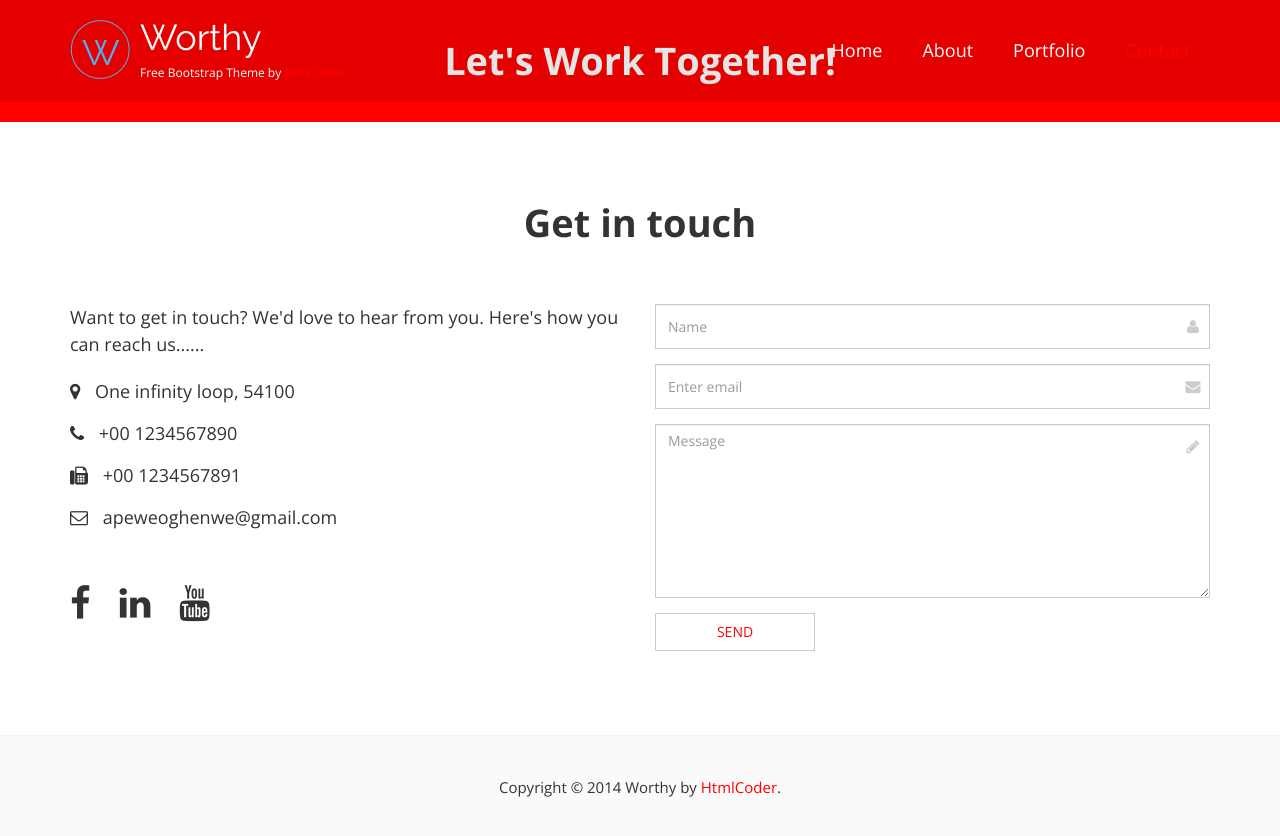
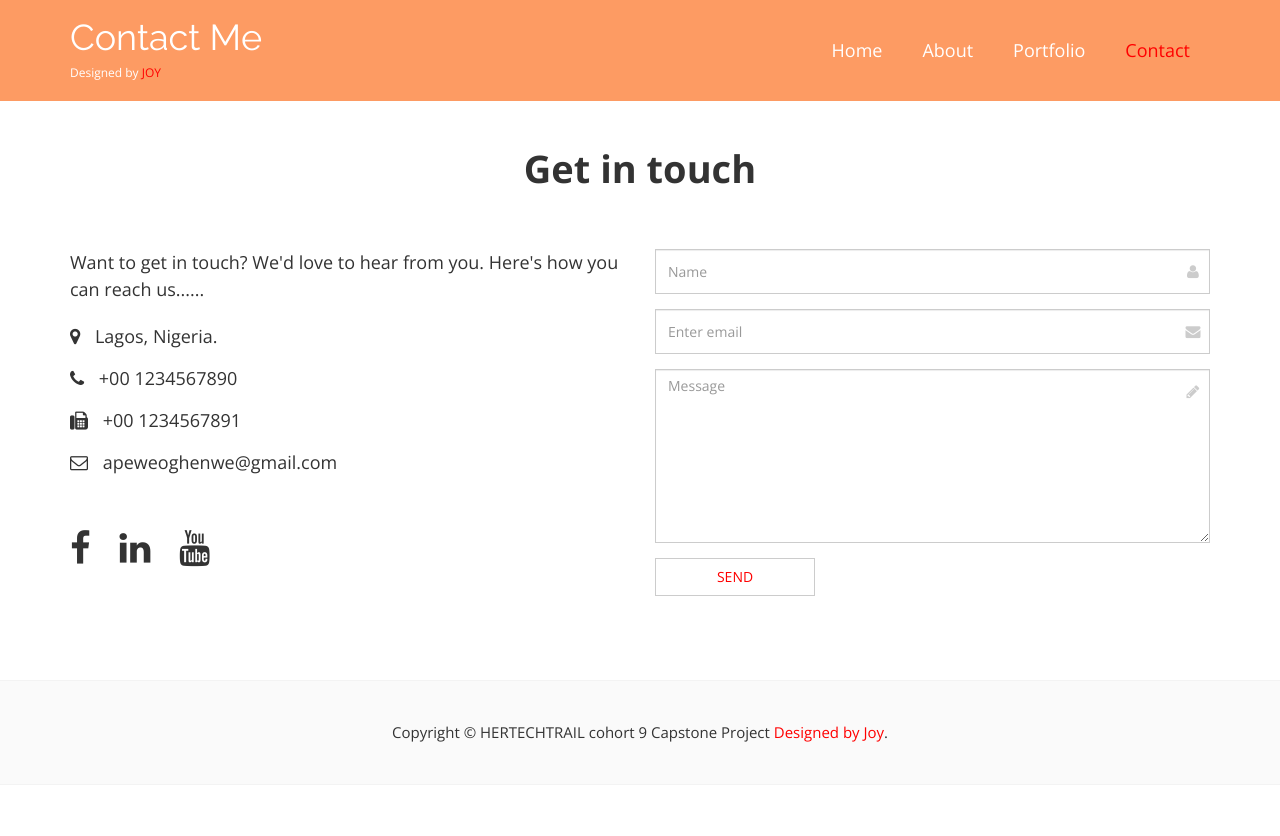
Before and after one commit to Joy-pearl2/Joy-s_portfolio, a plain HTML site: page contact.html in a window 1280 px wide. After the commit the page ends 800 px from the top, so only its background shows below. Drawn offline with nearby package versions, Linux system fonts and the light colour scheme.

Commit message:
modify about contact style.css portfolio.html

```diff
--- a/contact.html
+++ b/contact.html
@@ -5,7 +5,7 @@
   <!--<![endif]-->
   <head>
     <meta charset="utf-8" />
-    <title>Worthy | Free Powerful Theme by HtmlCoder</title>
+    <title>Joy's Portfolio</title>
     <meta
       name="description"
       content="Worthy a Bootstrap-based, Responsive HTML5 Template"
@@ -61,18 +61,18 @@
             <!-- ================ -->
             <div class="header-left clearfix">
               <!-- logo -->
-              <div class="logo smooth-scroll">
+              <!-- <div class="logo smooth-scroll">
                 <a href="#banner"
                   ><img id="logo" src="images/logo.png" alt="Worthy"
                 /></a>
-              </div>
+              </div> -->
 
               <!-- name-and-slogan -->
               <div class="site-name-and-slogan smooth-scroll">
-                <div class="site-name"><a href="#banner">Worthy</a></div>
+                <div class="site-name"><a href="#banner">Contact Me</a></div>
                 <div class="site-slogan">
-                  Free Bootstrap Theme by
-                  <a target="_blank" href="http://htmlcoder.me">HtmlCoder</a>
+                  Designed by
+                  <a target="_blank" href="http://htmlcoder.me">JOY</a>
                 </div>
               </div>
             </div>
@@ -132,7 +132,7 @@
 
     <!-- section start -->
     <!-- ================ -->
-    <div class="default-bg space blue">
+    <!-- <div class="default-bg space">
       <div class="container">
         <div class="row">
           <div class="col-md-8 col-md-offset-2">
@@ -140,10 +140,11 @@
           </div>
         </div>
       </div>
-    </div>
+    </div> -->
     <!-- section end -->
-
-
+  </br>
+</br>
+</br>
     <!-- footer start -->
     <!-- ================ -->
     <footer id="footer">
@@ -162,8 +163,7 @@
                 </p>
                 <ul class="list-icons">
                   <li>
-                    <i class="fa fa-map-marker pr-10"></i> One infinity loop,
-                    54100
+                    <i class="fa fa-map-marker pr-10"></i> Lagos, Nigeria.
                   </li>
                   <li><i class="fa fa-phone pr-10"></i> +00 1234567890</li>
                   <li><i class="fa fa-fax pr-10"></i> +00 1234567891</li>
@@ -245,8 +245,8 @@
           <div class="row">
             <div class="col-md-12">
               <p class="text-center">
-                Copyright © 2014 Worthy by
-                <a target="_blank" href="http://htmlcoder.me">HtmlCoder</a>.
+                Copyright © HERTECHTRAIL cohort 9 Capstone Project
+                <a target="_blank" href="http://htmlcoder.me">Designed by Joy</a>.
               </p>
             </div>
           </div>
--- a/css/style.css
+++ b/css/style.css
@@ -115,8 +115,9 @@ blockquote {
 /* Layout
 ----------------------------------------------------------------------------- */
 .header {
-  color: #ffffff;
-  background-color: rgba(0, 0, 0, 0.1);
+  color: white;
+  /* background-color: rgba(0, 0, 0, 0.1); */
+  background-color: #FD9B63;
   padding: 10px 0;
   -webkit-transition: all 0.2s ease-in-out;
   -moz-transition: all 0.2s ease-in-out;
```
Also changed, not shown: about.html (+11 -11 lines), portfolio.html (+13 -13 lines).
